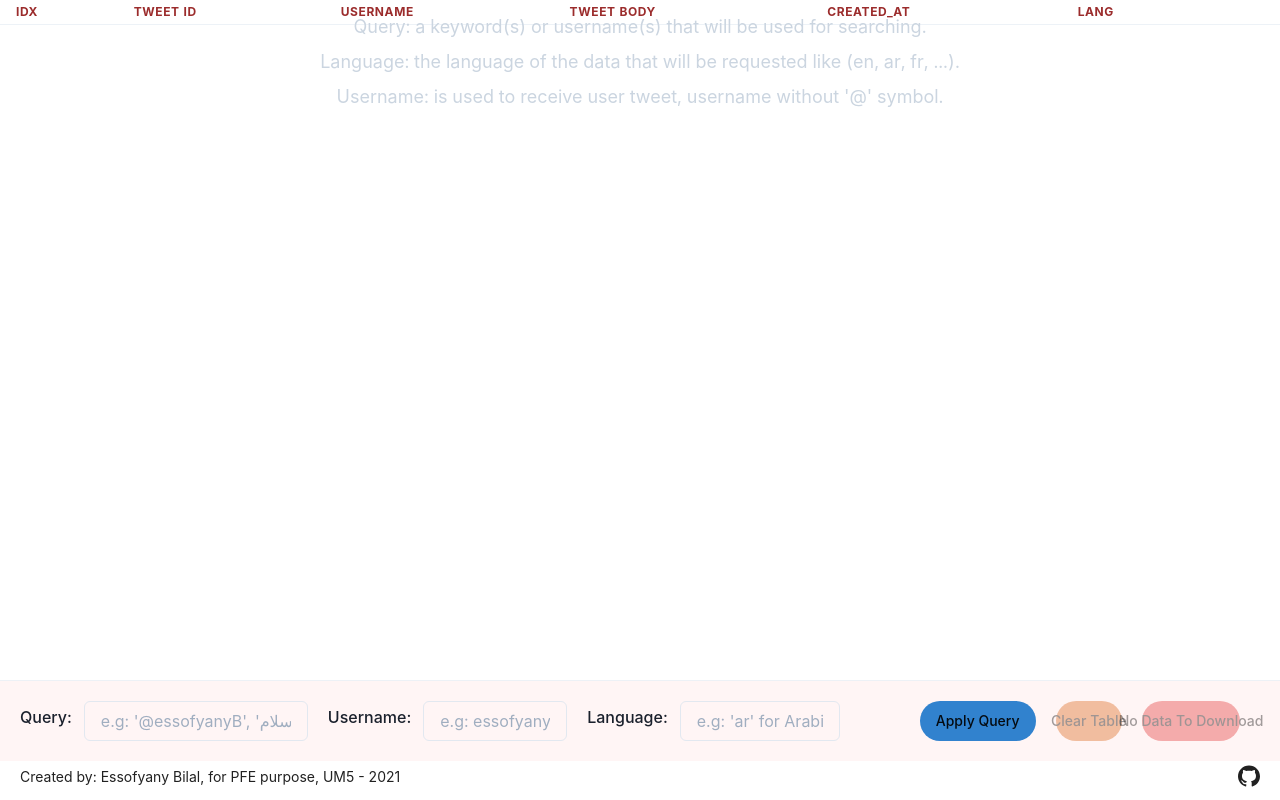
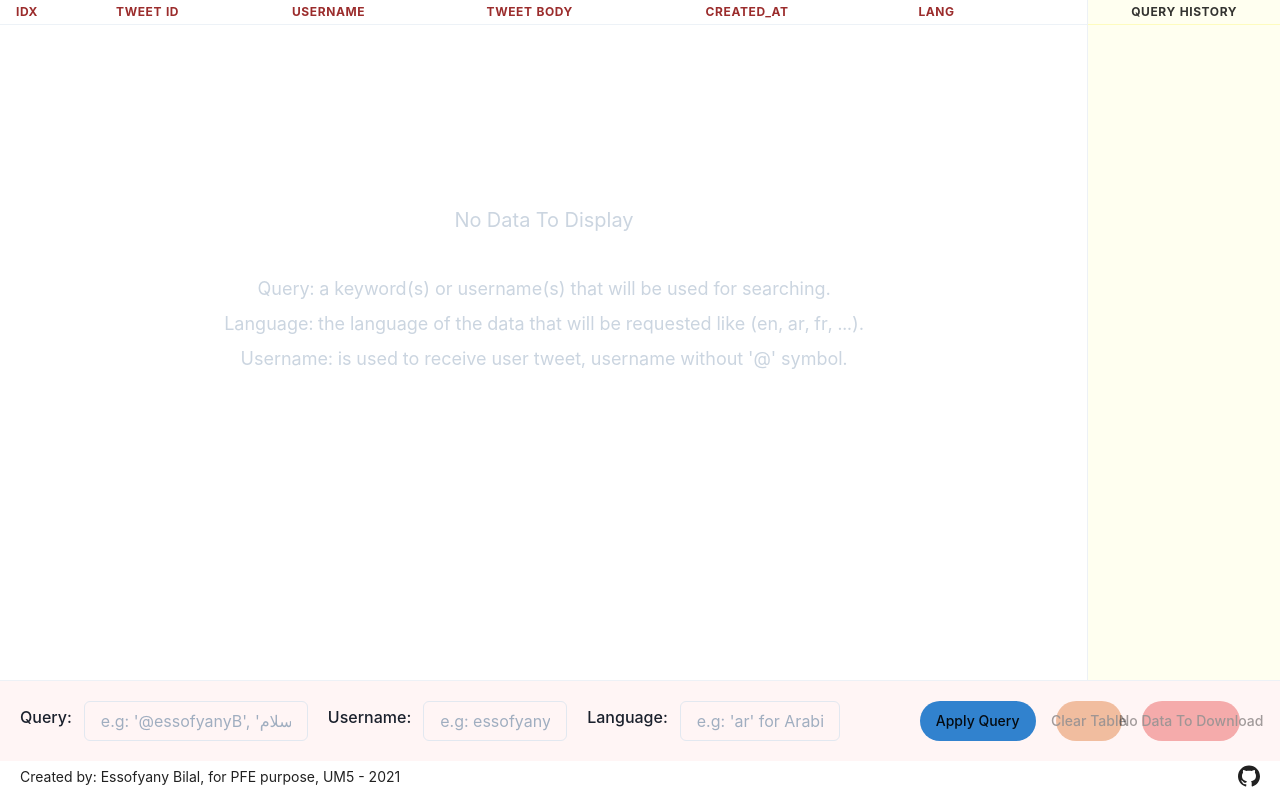
Before and after one commit to essofyany/darija-and-ar-text-collector-js, a Next.js app: page / in a window 1280 px wide. Built offline with nearby package versions, Linux system fonts and the light colour scheme.

Commit message:
adding History table which display list of used queries & adding a Nice scrollBar

```diff
--- a/package.json
+++ b/package.json
@@ -15,6 +15,7 @@
     "next": "latest",
     "react": "^17.0.2",
     "react-csv": "^2.0.3",
+    "react-custom-scrollbars-2": "^4.4.0",
     "react-dom": "^17.0.2",
     "react-loader-spinner": "^4.0.0",
     "twitter": "^1.7.1"
--- /dev/null
+++ b/src/components/HistoryTable.jsx
@@ -0,0 +1,29 @@
+import { Thead } from "@chakra-ui/table";
+import { Th } from "@chakra-ui/table";
+import { Td } from "@chakra-ui/table";
+import { Tbody } from "@chakra-ui/table";
+import { Tr } from "@chakra-ui/table";
+import { Table } from "@chakra-ui/table";
+
+function HistoryTable({ queryHistory }) {
+  return (
+    <Table w="15vw" size="sm" colorScheme="yellow">
+      <Thead>
+        <Tr>
+          <Th textAlign="center" color="blackAlpha.800">
+            Query History
+          </Th>
+        </Tr>
+      </Thead>
+      <Tbody>
+        {queryHistory.map((item, idx) => (
+          <Tr key={idx}>
+            <Td textAlign="center">{item}</Td>
+          </Tr>
+        ))}
+      </Tbody>
+    </Table>
+  );
+}
+
+export default HistoryTable;
--- /dev/null
+++ b/src/components/Stats.jsx
@@ -0,0 +1,18 @@
+import { StatLabel } from "@chakra-ui/stat";
+import { StatHelpText } from "@chakra-ui/stat";
+import { StatArrow } from "@chakra-ui/stat";
+import { StatNumber } from "@chakra-ui/stat";
+import { Stat } from "@chakra-ui/stat";
+
+export default function Stats({ total, added }) {
+  return (
+    <Stat w="20" bg="red">
+      <StatLabel>Total</StatLabel>
+      <StatNumber>{total}</StatNumber>
+      <StatHelpText>
+        <StatArrow type="increase" />
+        {added}
+      </StatHelpText>
+    </Stat>
+  );
+}
--- /dev/null
+++ b/src/components/TweetsTable.jsx
@@ -0,0 +1,86 @@
+import { CloseIcon } from "@chakra-ui/icons";
+import { Text } from "@chakra-ui/layout";
+import { Center } from "@chakra-ui/layout";
+import { Thead } from "@chakra-ui/table";
+import { Th } from "@chakra-ui/table";
+import { Td } from "@chakra-ui/table";
+import { Tbody } from "@chakra-ui/table";
+import { Tr } from "@chakra-ui/table";
+import { Table } from "@chakra-ui/table";
+
+function TweetsTable({ tweetData, deleteTweet }) {
+  return (
+    <Table w="85vw" size="sm" h="full">
+      <Thead>
+        <Tr>
+          <Th key="1" color="red.700">
+            Idx
+          </Th>
+          <Th key="6" color="red.700">
+            Tweet ID
+          </Th>
+          <Th key="2" color="red.700">
+            Username
+          </Th>
+          <Th key="3" color="red.700">
+            Tweet Body
+          </Th>
+          <Th key="4" color="red.700">
+            Created_At
+          </Th>
+          <Th key="5" color="red.700">
+            Lang
+          </Th>
+          <Th key="5" color="red.700"></Th>
+        </Tr>
+      </Thead>
+      <Tbody position="relative">
+        {tweetData.length > 0 &&
+          tweetData.map((tweet, index) => (
+            <Tr key={tweet.tweetId}>
+              <Td>{index + 1}</Td>
+              <Td>{tweet.tweetId}</Td>
+              <Td>{tweet.author}</Td>
+              <Td>{tweet.text}</Td>
+              <Td>{new Date(tweet.createdAt).toDateString().slice(4)}</Td>
+              <Td>{tweet.lang}</Td>
+              <Td>
+                <CloseIcon
+                  onClick={() => deleteTweet(tweet.tweetId)}
+                  cursor="pointer"
+                  _hover={{ color: "red" }}
+                />
+              </Td>
+            </Tr>
+          ))}
+        {tweetData.length < 1 && (
+          <Center
+            flexDir="column"
+            top="0.5"
+            w="full"
+            h="80%"
+            position="absolute"
+          >
+            <Text mb="10" color="gray.300" fontSize="xl">
+              No Data To Display
+            </Text>
+            <Text color="gray.300" fontSize="lg">
+              Query: a keyword(s) or username(s) that will be used for
+              searching.
+            </Text>
+            <Text my="2" color="gray.300" fontSize="lg">
+              Language: the language of the data that will be requested like
+              (en, ar, fr, ...).
+            </Text>
+            <Text color="gray.300" fontSize="lg">
+              Username: is used to receive user tweet, username without '@'
+              symbol.
+            </Text>
+          </Center>
+        )}
+      </Tbody>
+    </Table>
+  );
+}
+
+export default TweetsTable;
--- a/src/pages/index.js
+++ b/src/pages/index.js
@@ -1,12 +1,4 @@
-// const Twitter = require("twitter-v2");
 import { CSVLink } from "react-csv";
-import Loader from "react-loader-spinner";
-import { Thead } from "@chakra-ui/table";
-import { Th } from "@chakra-ui/table";
-import { Td } from "@chakra-ui/table";
-import { Tbody } from "@chakra-ui/table";
-import { Tr } from "@chakra-ui/table";
-import { Table } from "@chakra-ui/table";
 import { Button } from "@chakra-ui/button";
 import { Box } from "@chakra-ui/layout";
 import { Divider } from "@chakra-ui/layout";
@@ -17,13 +9,22 @@ import { useState } from "react";
 import { Text } from "@chakra-ui/layout";
 import GitIcon from "../components/GitIcon";
 import { unifyArray } from "../utils/unifyArray";
+import { useToast } from "@chakra-ui/toast";
+import HistoryTable from "../components/HistoryTable";
+import TweetsTable from "../components/TweetsTable";
 import { Center } from "@chakra-ui/layout";
-import { useToast } from "@chakra-ui/toast";
-import { CloseIcon } from "@chakra-ui/icons";
+import Loader from "react-loader-spinner";
+import Scrollbars from "react-custom-scrollbars-2";
+import Stats from "../components/Stats";
 
 function HomePage() {
   const toast = useToast();
+  const [stats, setStats] = useState({
+    added: 0,
+    total: 0,
+  });
   const [tweetData, setTweetData] = useState([]);
+  const [queryHistory, setQueryHistory] = useState([]);
   const [isLoading, setIsLoading] = useState(false);
   const { input, handleChange } = useForm({
     q: "",
@@ -57,6 +58,11 @@ function HomePage() {
             });
           const unified = unifyArray([...tweetData, ...data.body]);
           setTweetData(unified);
+          setStats({});
+          setQueryHistory([
+            ...queryHistory,
+            `${input.q}, ${input.screen_name},${input.lang}`,
+          ]);
         })
         .catch((error) => console.log(error));
     } else {
@@ -78,96 +84,34 @@ function HomePage() {
 
   return (
     <Box h="100vh">
-      <Box w="full" h="85vh" overflow="hidden" overflowY="scroll">
-        <Table w="full" size="sm">
-          <Thead>
-            <Tr>
-              <Th key="1" color="red.700">
-                Idx
-              </Th>
-              <Th key="6" color="red.700">
-                Tweet ID
-              </Th>
-              <Th key="2" color="red.700">
-                Username
-              </Th>
-              <Th key="3" color="red.700">
-                Tweet Body
-              </Th>
-              <Th key="4" color="red.700">
-                Created_At
-              </Th>
-              <Th key="5" color="red.700">
-                Lang
-              </Th>
-              <Th key="5" color="red.700"></Th>
-            </Tr>
-          </Thead>
-          <Tbody position="relative">
-            {tweetData.length > 0 &&
-              tweetData.map((tweet, index) => (
-                <Tr key={tweet.tweetId}>
-                  <Td>{index + 1}</Td>
-                  <Td>{tweet.tweetId}</Td>
-                  <Td>{tweet.author}</Td>
-                  <Td>{tweet.text}</Td>
-                  <Td>{new Date(tweet.createdAt).toDateString().slice(4)}</Td>
-                  <Td>{tweet.lang}</Td>
-                  <Td>
-                    <CloseIcon
-                      onClick={() => deleteTweet(tweet.tweetId)}
-                      cursor="pointer"
-                      _hover={{ color: "red" }}
-                    />
-                  </Td>
-                </Tr>
-              ))}
+      <Box d="flex" w="full" h="85vh">
+        <Box w="85vw" overflow="hidden">
+          <Scrollbars>
+            <TweetsTable tweetData={tweetData} deleteTweet={deleteTweet} />
+          </Scrollbars>
+        </Box>
+        <Divider orientation="vertical" />
+        {/* Query History table */}
+        <Box w="15vw" bg="yellow.50" overflow="hidden">
+          <Scrollbars>
+            <HistoryTable queryHistory={queryHistory} />
+          </Scrollbars>
+        </Box>
+      </Box>
+      <Divider />
       {isLoading && (
         <Center
           zIndex="modal"
-                top="0.5"
+          right="24"
+          top="5"
           w="full"
-                h="80%"
+          h="70%"
           position="absolute"
         >
-                <Loader
-                  type="Rings"
-                  color="#F8BD6D"
-                  height={200}
-                  width={200}
-                  // timeout={3000} //3 se#cs
-                />
+          <Loader type="Rings" color="#F8BD6D" height={200} width={200} />
         </Center>
       )}
-            {tweetData.length < 1 && (
-              <Center
-                flexDir="column"
-                top="0.5"
-                w="full"
-                h="80%"
-                position="absolute"
-              >
-                <Text mb="10" color="gray.300" fontSize="xl">
-                  No Data To Display
-                </Text>
-                <Text color="gray.300" fontSize="lg">
-                  Query: a keyword(s) or username(s) that will be used for
-                  searching.
-                </Text>
-                <Text my="2" color="gray.300" fontSize="lg">
-                  Language: the language of the data that will be requested like
-                  (en, ar, fr, ...).
-                </Text>
-                <Text color="gray.300" fontSize="lg">
-                  Username: is used to receive user tweet, username without '@'
-                  symbol.
-                </Text>
-              </Center>
-            )}
-          </Tbody>
-        </Table>
-      </Box>
-      <Divider />
+      {/* Form */}
       <Box
         p="5"
         d="flex"
@@ -214,6 +158,7 @@ function HomePage() {
                 />
               </Box>
             </Box>
+            {/* <Stats total={stats.total} added={stats.added} /> */}
             <Button
               colorScheme="blue"
               borderRadius="full"
@@ -236,7 +181,10 @@ function HomePage() {
           mx="5"
           fontWeight="medium"
           disabled={tweetData.length > 0 ? false : true}
-          onClick={() => setTweetData([])}
+          onClick={() => {
+            setTweetData([]);
+            setQueryHistory([]);
+          }}
         >
           Clear Table
         </Button>
```
Also changed, not shown: 1 other file (tests, documents, lock files or other folders). Lines whose indentation alone changed are shown as unchanged.
